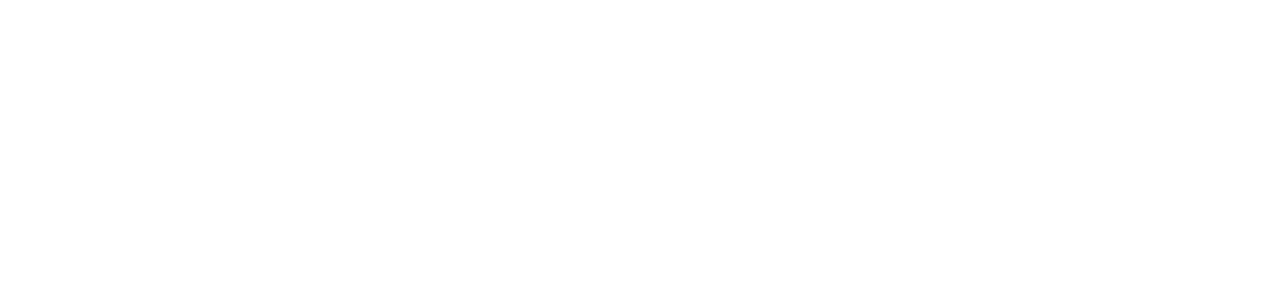
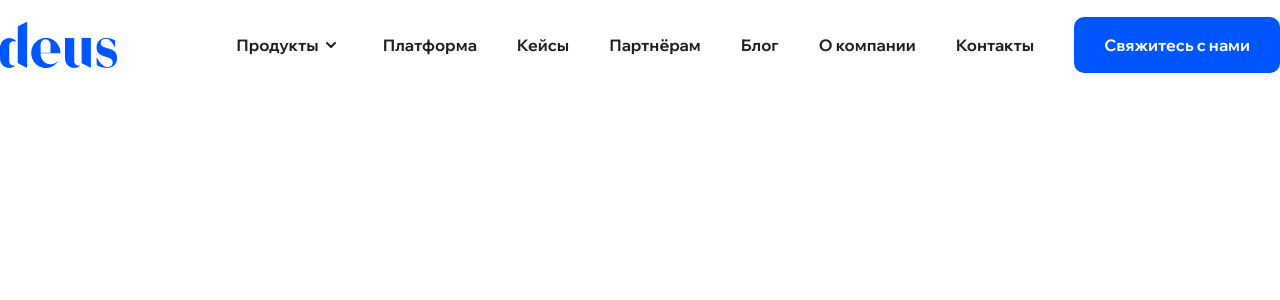
Before and after one commit to cetvrtak/stevo-deus, a React (Vite) app: page / in a window 1280 px wide. Shown: the top 300 px of the page. Built offline with nearby package versions, Linux system fonts and the light colour scheme.

Commit message:
Create header

```diff
--- a/src/App.css
+++ b/src/App.css
@@ -0,0 +1,85 @@
+/* GENERAL */
+* {
+  margin: 0;
+  padding: 0;
+}
+
+.container {
+  display: flex;
+  align-items: center;
+  justify-content: center;
+}
+.box {
+  width: calc(1920px - 2 * 200px);
+}
+
+.btn {
+  display: flex;
+  flex-direction: row;
+  justify-content: center;
+  align-items: center;
+  padding: 20px 30px 20px 30px;
+
+  border-radius: 10px;
+  background: rgb(0, 86, 254);
+}
+
+.btn-text {
+  color: rgb(255, 255, 255);
+  font-family: Wix Madefor Display;
+  font-size: 16px;
+  font-weight: 700;
+  line-height: 100%;
+  letter-spacing: 0%;
+  text-align: left;
+}
+
+/* HEADER */
+.header-section {
+  display: flex;
+  align-items: center;
+  justify-content: space-between;
+
+  border-radius: 0px 0px 20px 20px;
+  background: rgb(255, 255, 255);
+  padding: 17px 0;
+}
+
+.header-section-logo {
+  width: 117px;
+  height: 46px;
+}
+
+.header-section-links {
+  display: flex;
+  flex-direction: row;
+  justify-content: flex-start;
+  align-items: center;
+  padding: 0px;
+  gap: 40px;
+}
+
+.header-section-link {
+  display: flex;
+  flex-direction: row;
+  justify-content: center;
+  align-items: center;
+  padding: 0px;
+}
+
+.header-section-link-text {
+  display: flex;
+  flex-direction: row;
+  justify-content: center;
+  align-items: center;
+  padding: 0px;
+
+  color: rgb(32, 32, 33);
+  font-family: Wix Madefor Display;
+  font-size: 16px;
+  font-weight: 700;
+  line-height: 100%;
+  letter-spacing: 0%;
+  text-align: left;
+  text-decoration: none;
+}
--- a/src/App.jsx
+++ b/src/App.jsx
@@ -1,8 +1,13 @@
 import { useState } from 'react';
 import './App.css';
+import Header from './Header';
 
 function App() {
-  return <></>;
+  return (
+    <>
+      <Header />
+    </>
+  );
 }
 
 export default App;
--- /dev/null
+++ b/src/Button.jsx
@@ -0,0 +1,9 @@
+function Button({ children }) {
+  return (
+    <div className="btn">
+      <span className="btn-text">{children}</span>
+    </div>
+  );
+}
+
+export default Button;
--- /dev/null
+++ b/src/Header.jsx
@@ -0,0 +1,58 @@
+import Button from './Button';
+
+function Header() {
+  return (
+    <div className="container">
+      <div className="box">
+        <header className="header-section">
+          <logo className="header-section-logo">
+            <img src="src/assets/logo.png" alt="Logo" />
+          </logo>
+
+          <div className="header-section-links">
+            <div className="header-section-link">
+              <a href="#" className="header-section-link-text">
+                Продукты
+              </a>
+              <img src="src/assets/Arrow.svg" alt="arrow" />
+            </div>
+            <div className="header-section-link">
+              <a href="#" className="header-section-link-text">
+                Платформа
+              </a>
+            </div>
+            <div className="header-section-link">
+              <a href="#" className="header-section-link-text">
+                Кейсы
+              </a>
+            </div>
+            <div className="header-section-link">
+              <a href="#" className="header-section-link-text">
+                Партнёрам
+              </a>
+            </div>
+            <div className="header-section-link">
+              <a href="#" className="header-section-link-text">
+                Блог
+              </a>
+            </div>
+            <div className="header-section-link">
+              <a href="#" className="header-section-link-text">
+                О компании
+              </a>
+            </div>
+            <div className="header-section-link">
+              <a href="#" className="header-section-link-text">
+                Контакты
+              </a>
+            </div>
+
+            <Button>Свяжитесь с нами</Button>
+          </div>
+        </header>
+      </div>
+    </div>
+  );
+}
+
+export default Header;
```
Also changed, not shown: src/assets/Arrow.svg (added).
